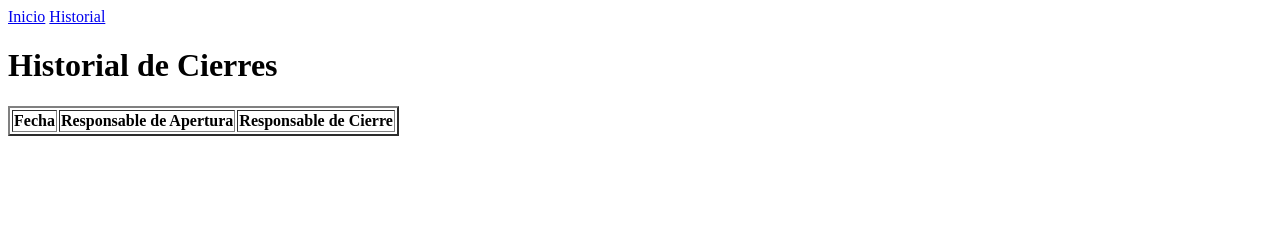
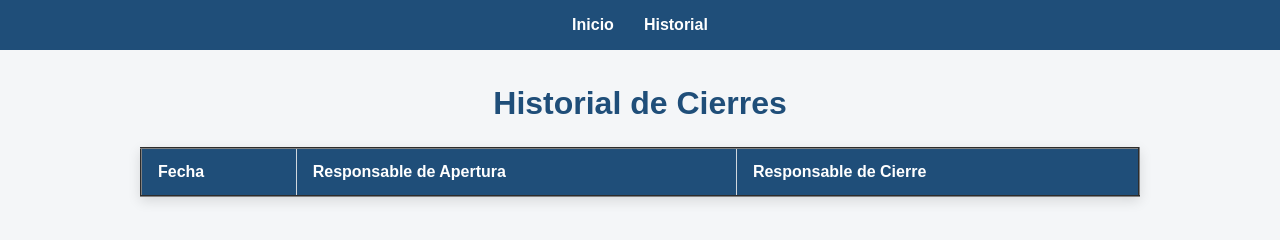
Before and after one commit to CoderSamm/app-caja, a plain HTML site: page historial.html in a window 1280 px wide. Drawn offline with Linux system fonts and the light colour scheme.

Commit message:
añadimos diseño al historial de remisiones
Co-authored-by: Copilot <223556219+Copilot@users.noreply.github.com>

```diff
--- /dev/null
+++ b/historial.css
@@ -0,0 +1,83 @@
+* {
+    box-sizing: border-box;
+}
+
+body {
+    margin: 0;
+    font-family: Arial, sans-serif;
+    background-color: #f4f6f8;
+    color: #263238;
+}
+
+.navbar {
+    display: flex;
+    justify-content: center;
+    background-color: #1f4e79;
+    padding: 16px;
+}
+
+.nav-links {
+    display: flex;
+    gap: 30px;
+}
+
+.nav-links a {
+    color: white;
+    text-decoration: none;
+    font-weight: bold;
+}
+
+.nav-links a:hover {
+    color: #d9edf7;
+}
+
+h1 {
+    text-align: center;
+    margin: 35px 0 25px;
+    color: #1f4e79;
+}
+
+table {
+    width: 90%;
+    max-width: 1000px;
+    margin: 0 auto;
+    border-collapse: collapse;
+    background-color: white;
+    box-shadow: 0 4px 12px rgba(0, 0, 0, 0.12);
+}
+
+th,
+td {
+    padding: 14px 16px;
+    text-align: left;
+    border: 1px solid #d0d7de;
+}
+
+th {
+    background-color: #1f4e79;
+    color: white;
+}
+
+tbody tr:nth-child(even) {
+    background-color: #f1f5f9;
+}
+
+tbody tr:hover {
+    background-color: #dceeff;
+}
+
+@media (max-width: 600px) {
+    table {
+        width: 95%;
+        font-size: 14px;
+    }
+
+    th,
+    td {
+        padding: 10px 8px;
+    }
+
+    .nav-links {
+        gap: 15px;
+    }
+}
--- a/historial.html
+++ b/historial.html
@@ -4,6 +4,7 @@
     <meta charset="UTF-8">
     <meta name="viewport" content="width=device-width, initial-scale=1.0">
     <title>Historial de Cierres</title>
+    <link rel="stylesheet" href="./historial.css">
 </head>
 <body>
 
```
